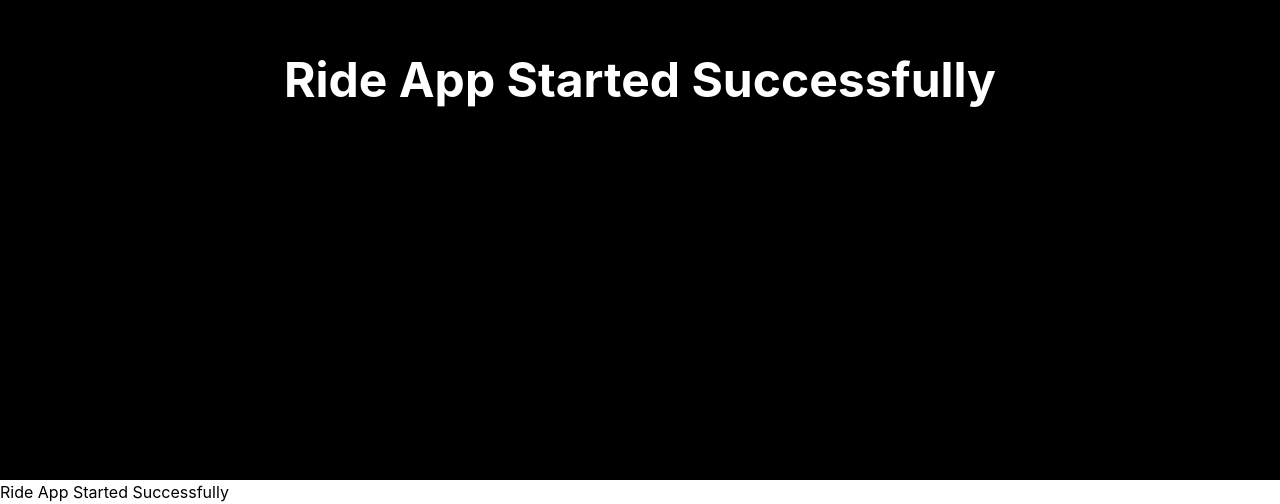
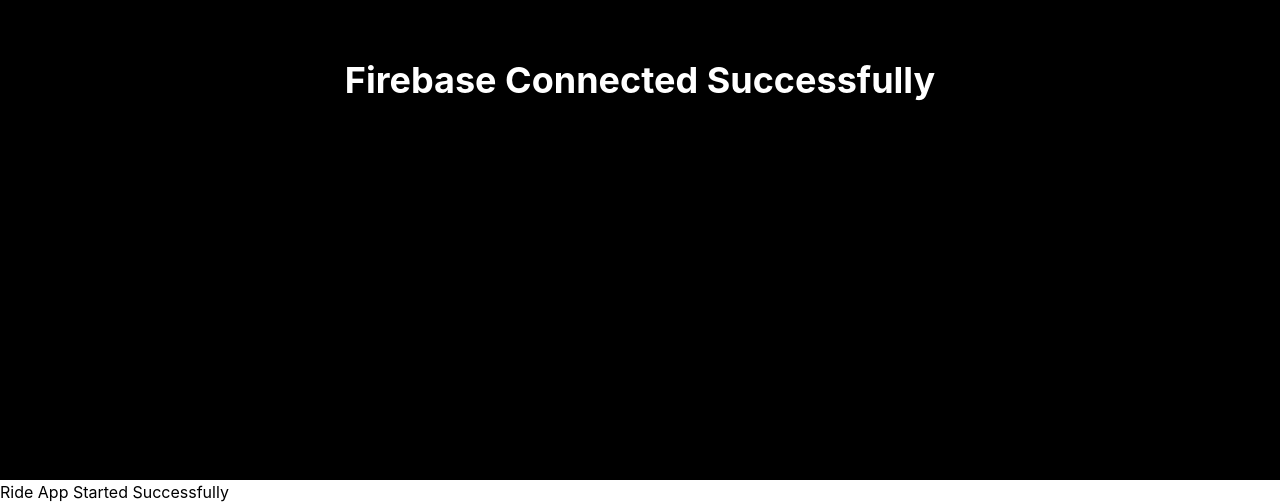
Before and after one commit to Inariuso/D2D, a React (Vite) app: page / in a window 1280 px wide. Shown: the part 320-824 px from the top of the page. Built offline with nearby package versions, Linux system fonts and the light colour scheme.

Commit message:
Firebase backend setup completed

```diff
--- a/App.jsx
+++ b/App.jsx
@@ -1,8 +1,12 @@
+import app from "./firebase/config"
+
 export default function App() {
+  console.log(app)
+
   return (
     <div className="min-h-screen bg-black text-white flex items-center justify-center">
-        <h1 className="text-5xl font-bold">
-          Ride App Started Successfully
+      <h1 className="text-4xl font-bold">
+        Firebase Connected Successfully
       </h1>
     </div>
   )
--- a/package.json
+++ b/package.json
@@ -10,6 +10,7 @@
     "preview": "vite preview"
   },
   "dependencies": {
+    "firebase": "^12.13.0",
     "react": "^19.2.6",
     "react-dom": "^19.2.6"
   },
--- a/src/App.jsx
+++ b/src/App.jsx
@@ -1,8 +1,12 @@
+import app from "./firebase/config"
+
 export default function App() {
+  console.log(app)
+
   return (
     <div className="min-h-screen bg-black text-white flex items-center justify-center">
-      <h1 className="text-5xl font-bold">
-        Ride App Started Successfully
+      <h1 className="text-4xl font-bold">
+        Firebase Connected Successfully
       </h1>
     </div>
   )
--- /dev/null
+++ b/src/firebase/config.js
@@ -0,0 +1,14 @@
+import { initializeApp } from "firebase/app"
+
+const firebaseConfig = {
+    apiKey: "AIzaSyAU3LqJfvuInh6pPiqq3XoTTy1lUXMgZqk",
+    authDomain: "ride-app-bf612.firebaseapp.com",
+    projectId: "ride-app-bf612",
+    storageBucket: "ride-app-bf612.firebasestorage.app",
+    messagingSenderId: "640742450642",
+    appId: "1:640742450642:web:7459b7ecda9607ea22940b"
+}
+
+const app = initializeApp(firebaseConfig)
+
+export default app
```
Also changed, not shown: 1 other file (tests, documents, lock files or other folders). Lines whose indentation alone changed are shown as unchanged.
